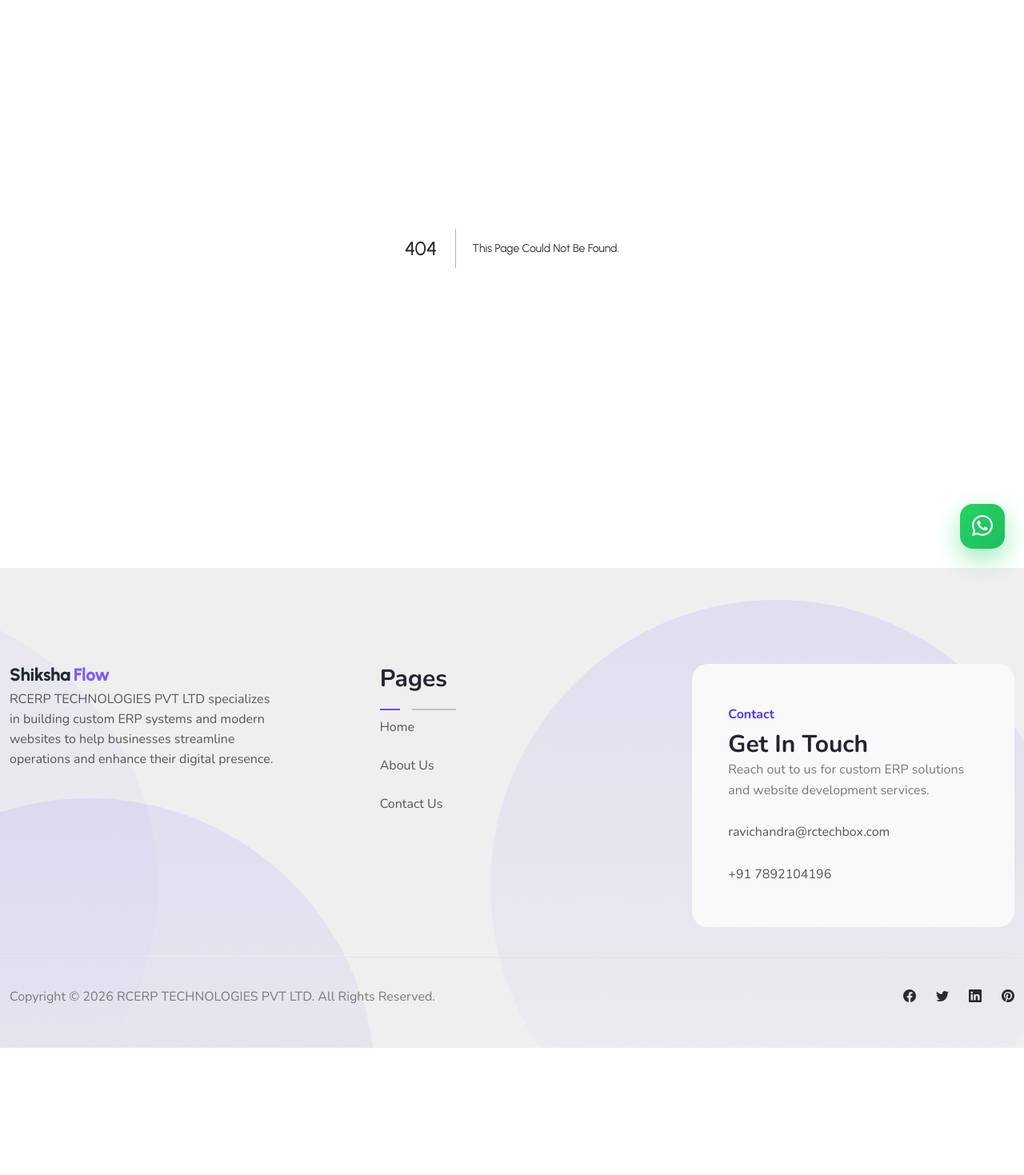
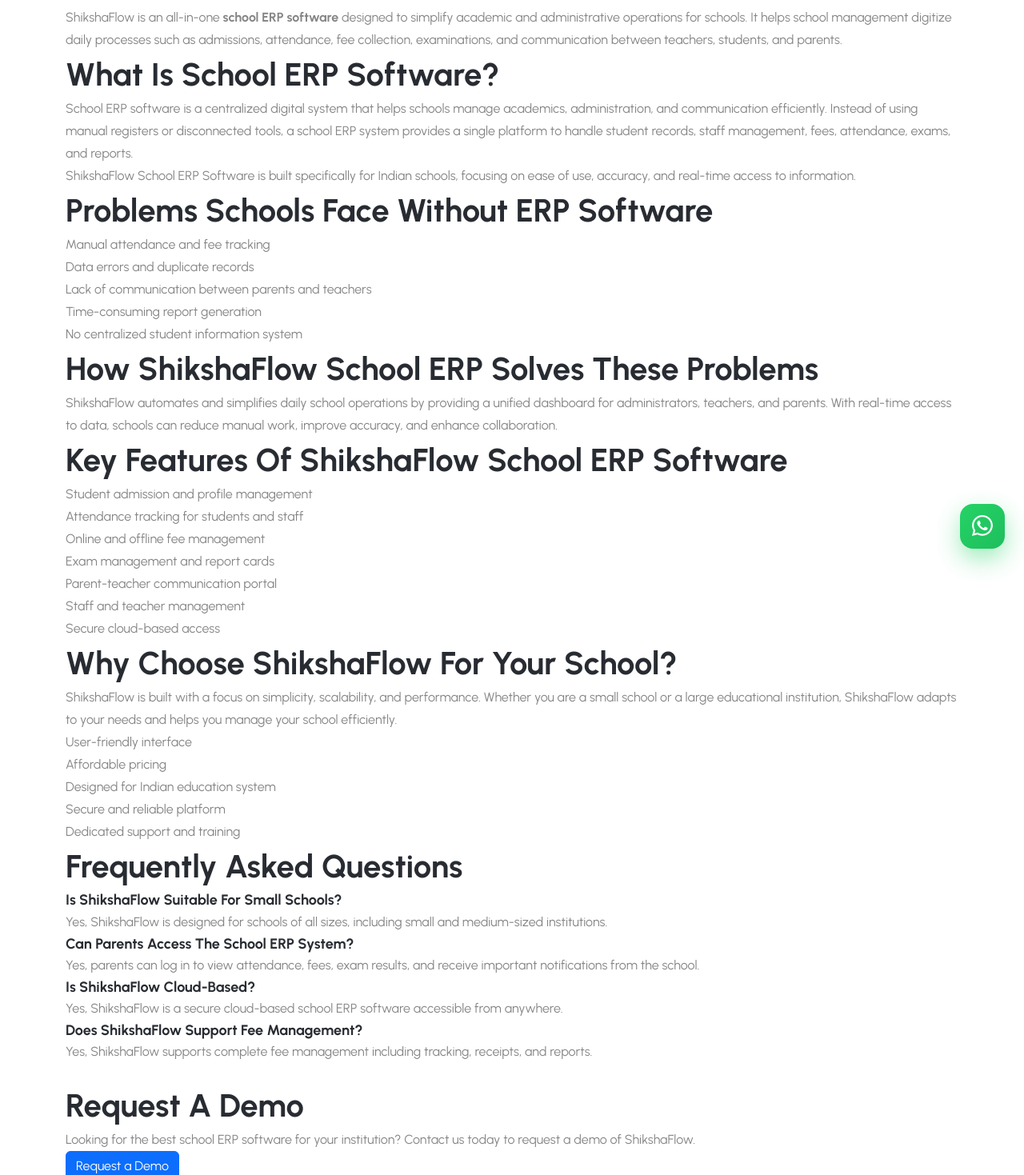
Before and after one commit to Ankush25-anku/Shikshaflow, a Next.js app: page /school-erp-software in a window 1280 px wide. Before the commit this address had no page. Shown: the part 90-1559 px from the top of the page at 80% size. Before the commit the page ends 1400 px from the top, so only its background shows below. Built offline with nearby package versions, Linux system fonts and the light colour scheme.

Commit message:
Add School ERP SEO landing page

```diff
--- /dev/null
+++ b/app/school-erp-software/page.js
@@ -0,0 +1,147 @@
+import React from "react";
+
+/* =========================
+   SEO METADATA
+========================= */
+export const metadata = {
+  title: "School ERP Software – ShikshaFlow",
+  description:
+    "ShikshaFlow is a powerful school ERP software for Indian schools to manage students, fees, attendance, exams, staff, and parent communication efficiently.",
+};
+
+const SchoolErpSoftwarePage = () => {
+  return (
+    <div className="container mt-5 mb-5">
+      {/* =========================
+          H1 – MAIN KEYWORD
+      ========================= */}
+      <h1>School ERP Software for Modern Schools</h1>
+
+      <p>
+        ShikshaFlow is an all-in-one <strong>school ERP software</strong> designed
+        to simplify academic and administrative operations for schools. It helps
+        school management digitize daily processes such as admissions,
+        attendance, fee collection, examinations, and communication between
+        teachers, students, and parents.
+      </p>
+
+      {/* =========================
+          WHAT IS SCHOOL ERP
+      ========================= */}
+      <h2>What is School ERP Software?</h2>
+      <p>
+        School ERP software is a centralized digital system that helps schools
+        manage academics, administration, and communication efficiently.
+        Instead of using manual registers or disconnected tools, a school ERP
+        system provides a single platform to handle student records, staff
+        management, fees, attendance, exams, and reports.
+      </p>
+
+      <p>
+        ShikshaFlow School ERP Software is built specifically for Indian schools,
+        focusing on ease of use, accuracy, and real-time access to information.
+      </p>
+
+      {/* =========================
+          PROBLEMS WITHOUT ERP
+      ========================= */}
+      <h2>Problems Schools Face Without ERP Software</h2>
+      <ul>
+        <li>Manual attendance and fee tracking</li>
+        <li>Data errors and duplicate records</li>
+        <li>Lack of communication between parents and teachers</li>
+        <li>Time-consuming report generation</li>
+        <li>No centralized student information system</li>
+      </ul>
+
+      {/* =========================
+          HOW SHIKSHAFLOW HELPS
+      ========================= */}
+      <h2>How ShikshaFlow School ERP Solves These Problems</h2>
+      <p>
+        ShikshaFlow automates and simplifies daily school operations by providing
+        a unified dashboard for administrators, teachers, and parents. With
+        real-time access to data, schools can reduce manual work, improve
+        accuracy, and enhance collaboration.
+      </p>
+
+      {/* =========================
+          FEATURES
+      ========================= */}
+      <h2>Key Features of ShikshaFlow School ERP Software</h2>
+      <ul>
+        <li>Student admission and profile management</li>
+        <li>Attendance tracking for students and staff</li>
+        <li>Online and offline fee management</li>
+        <li>Exam management and report cards</li>
+        <li>Parent-teacher communication portal</li>
+        <li>Staff and teacher management</li>
+        <li>Secure cloud-based access</li>
+      </ul>
+
+      {/* =========================
+          WHY CHOOSE
+      ========================= */}
+      <h2>Why Choose ShikshaFlow for Your School?</h2>
+      <p>
+        ShikshaFlow is built with a focus on simplicity, scalability, and
+        performance. Whether you are a small school or a large educational
+        institution, ShikshaFlow adapts to your needs and helps you manage your
+        school efficiently.
+      </p>
+
+      <ul>
+        <li>User-friendly interface</li>
+        <li>Affordable pricing</li>
+        <li>Designed for Indian education system</li>
+        <li>Secure and reliable platform</li>
+        <li>Dedicated support and training</li>
+      </ul>
+
+      {/* =========================
+          FAQ SECTION (VERY IMPORTANT)
+      ========================= */}
+      <h2>Frequently Asked Questions</h2>
+
+      <h3>Is ShikshaFlow suitable for small schools?</h3>
+      <p>
+        Yes, ShikshaFlow is designed for schools of all sizes, including small
+        and medium-sized institutions.
+      </p>
+
+      <h3>Can parents access the school ERP system?</h3>
+      <p>
+        Yes, parents can log in to view attendance, fees, exam results, and
+        receive important notifications from the school.
+      </p>
+
+      <h3>Is ShikshaFlow cloud-based?</h3>
+      <p>
+        Yes, ShikshaFlow is a secure cloud-based school ERP software accessible
+        from anywhere.
+      </p>
+
+      <h3>Does ShikshaFlow support fee management?</h3>
+      <p>
+        Yes, ShikshaFlow supports complete fee management including tracking,
+        receipts, and reports.
+      </p>
+
+      {/* =========================
+          CTA
+      ========================= */}
+      <div className="mt-4">
+        <h2>Request a Demo</h2>
+        <p>
+          Looking for the best school ERP software for your institution? Contact
+          us today to request a demo of ShikshaFlow.
+        </p>
+        <a href="/contact" className="btn btn-primary">
+          Request a Demo
+        </a>
+      </div>
+    </div>
+  );
+};
+
+export default SchoolErpSoftwarePage;
```
Also changed, not shown: app/page.js (+57 -19 lines).
